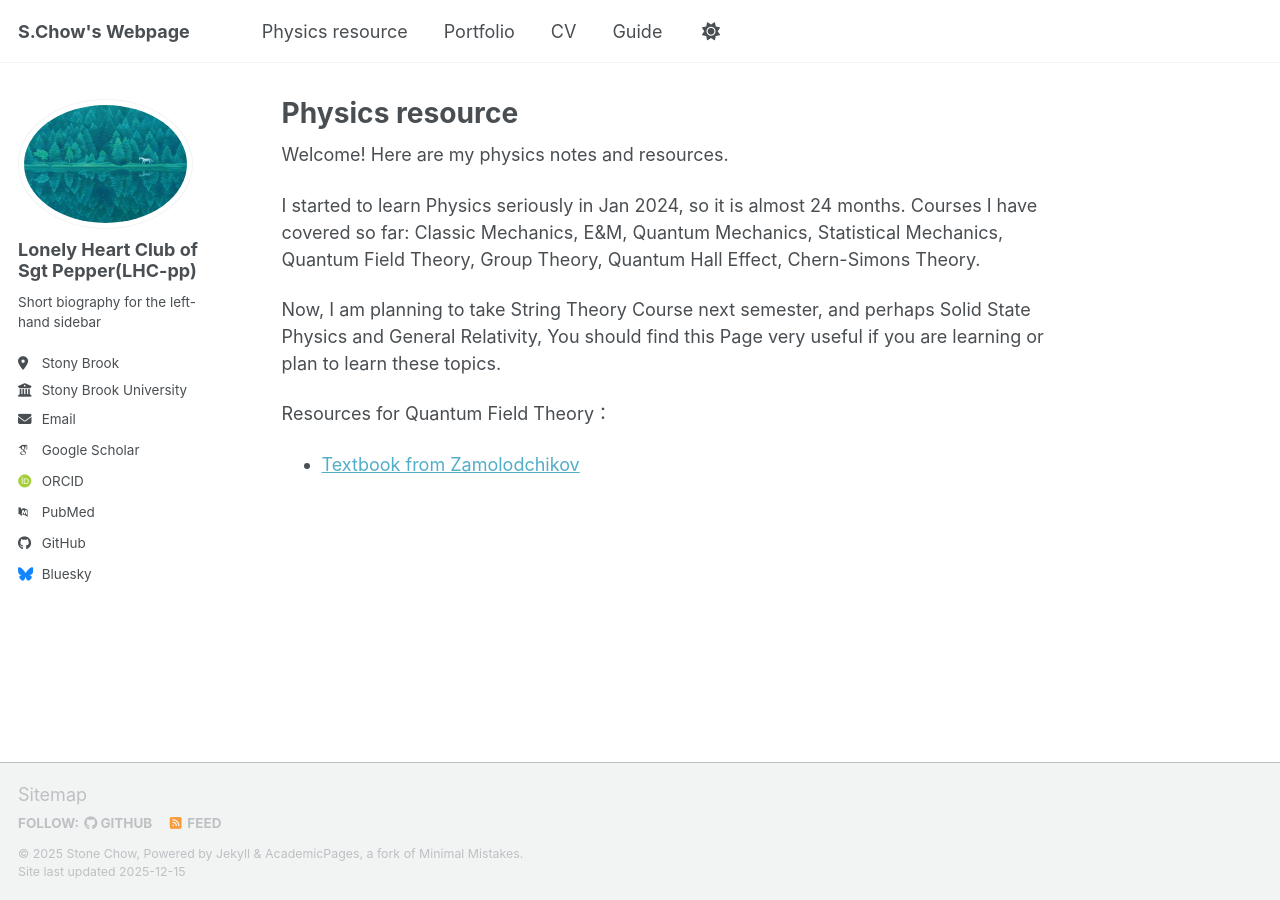
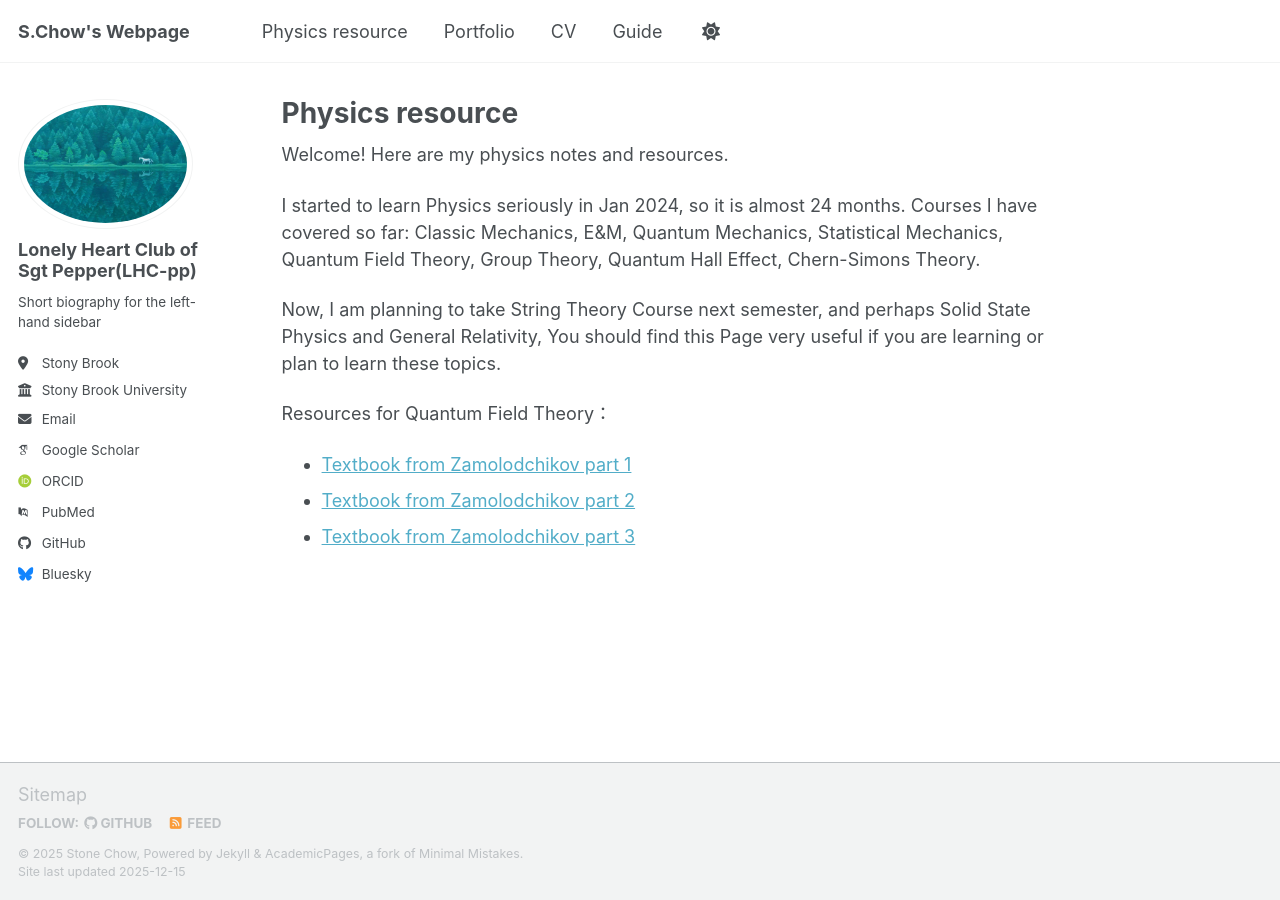
Before and after one commit to StoneChou2007/StoneChou2007, a Jekyll site: the page built from _pages/PhysicsResources.md, in a window 1280 px wide. Built offline with Jekyll 4.4.1, drawn with Linux system fonts in a browser that asks for light colours; some web fonts are replaced; a script bundle is joined from its source files by our own code; library files that are not in the unit come from our copies.

Commit message:
Update PhysicsResources.md

```diff
--- a/_pages/PhysicsResources.md
+++ b/_pages/PhysicsResources.md
@@ -15,4 +15,6 @@ You should find this Page very useful if you are learning or plan to learn these
 
 Resources for Quantum Field Theory：
 
-- [Textbook from Zamolodchikov]({{ '/files/Zamolodchikov_QFTnotes_Part1.pdf' | relative_url }})
+- [Textbook from Zamolodchikov part 1]({{ '/files/Zamolodchikov_QFTnotes_Part1.pdf' | relative_url }})
+- [Textbook from Zamolodchikov part 2]({{ '/files/Lectures19-25-1-36.pdf' | relative_url }})
+- [Textbook from Zamolodchikov part 3]({{ '/files/Lectures19-25-37-72.pdf' | relative_url }})
```
